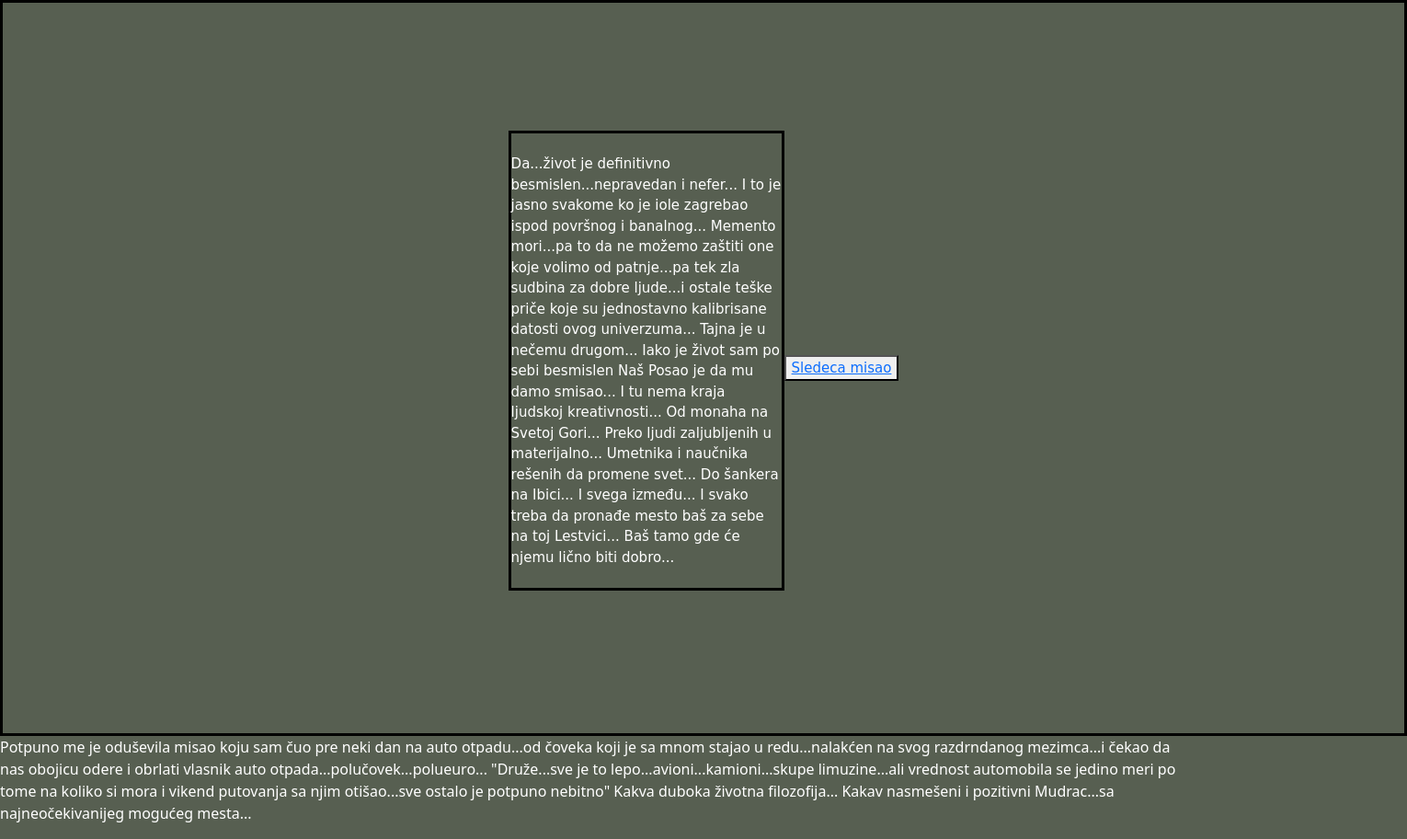
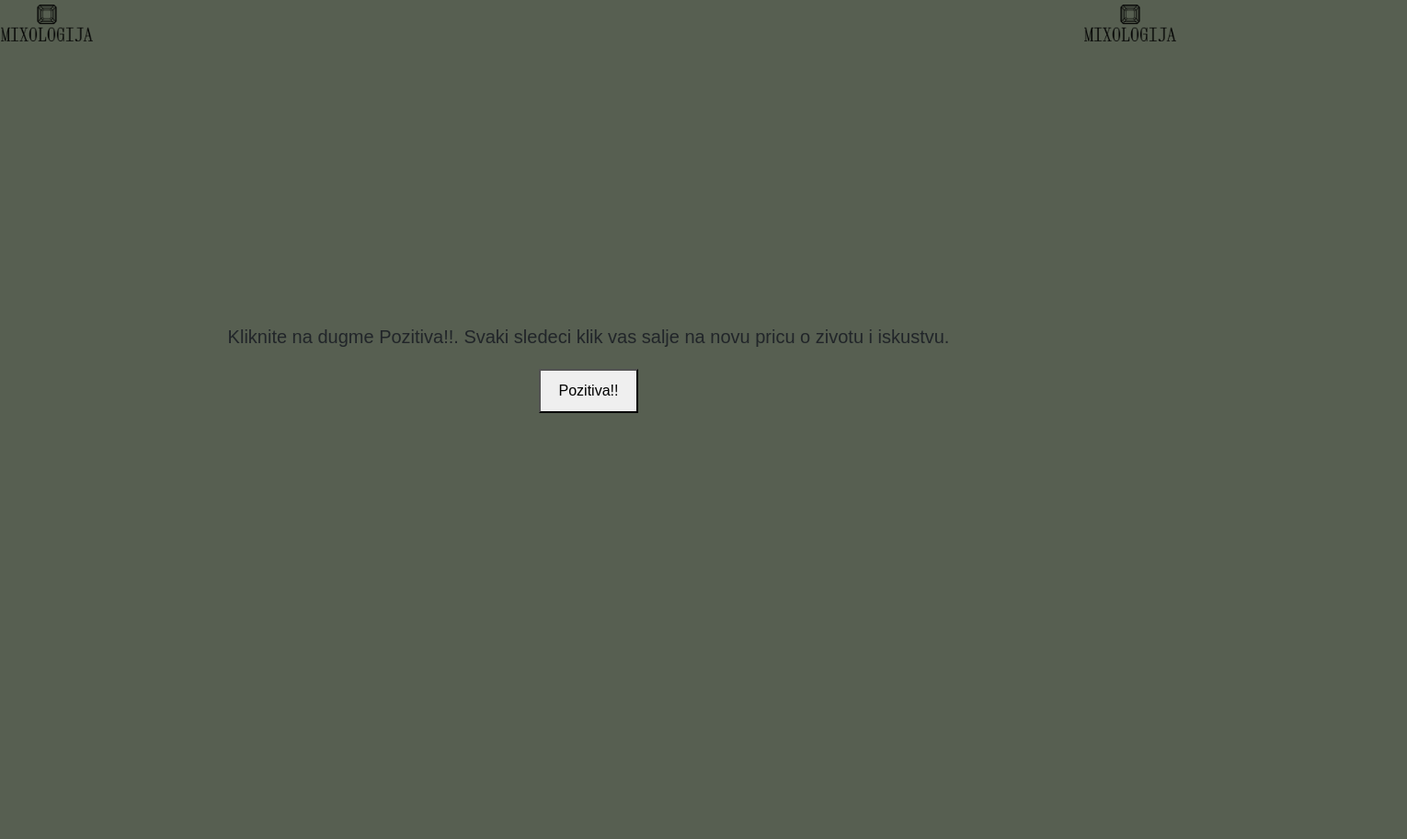
Before and after one commit to MarenceSpeed/BiznisPsihologija, a plain HTML site: page misaoDana.html in a window 1280 px wide. Shown: the whole page at 92% size, 1530 px wide, since content can reach past the window. After the commit the page ends 800 px from the top, so only its background shows below. Drawn offline with nearby package versions, Linux system fonts and the light colour scheme; a web font is replaced by a local one.

Commit message:
Add files via upload

```diff
--- a/app.css
+++ b/app.css
@@ -1,14 +1,13 @@
-body {
-    background-color: #0A3342;
+body#naslovnastrana {
+  background-color: #0a3342;
   background-image: url(mixologija-high-resolution-logo.svg);
   min-height: 100%;
-
 }
 
 h1 {
   display: flex;
   justify-content: center;
-    color: #FFFFFF;
+  color: #ffffff;
   margin-top: 2em;
 }
 @media (max-width: 600px) {
@@ -22,7 +21,7 @@ h1 {
 p {
   display: flex;
   justify-content: center;
-    color: #FFFFFF;
+  color: #ffffff;
 }
 
 .logo {
@@ -30,7 +29,6 @@ p {
   position: absolute;
   top: 5px;
   left: 1px;
-
 }
 
 .logo1 {
@@ -59,7 +57,7 @@ p {
   padding: 15px 30px;
   font-size: 16px;
   color: #fff;
-    background-color: #F62F63;
+  background-color: #f62f63;
   border: none;
   border-radius: 5px;
   text-decoration: none;
@@ -68,14 +66,14 @@ p {
 }
 
 .button:hover {
-    background-color: #F62F63;
+  background-color: #f62f63;
   box-shadow: 0 4px 8px rgba(0, 0, 0, 0.2);
 }
 /* Kod za html stranicu misaoDana.html je kucan odavde */
 
-.misao1 {
+.hidden {
   width: 300px;
-    height: 500px ;
+  height: 500px;
   display: flex;
   justify-content: center;
   align-items: center;
@@ -83,7 +81,7 @@ p {
 }
 
 .misaoDana {
-    width: 1530px;  /* Set the desired width */
+  width: 1530px; /* Set the desired width */
   border: 3px solid black; /* Optional: Add a border */
   font-family: "Playwrite NG Modern", cursive;
   font-size: 15px;
@@ -98,7 +96,7 @@ p {
   height: 100px;
   border-radius: 50%;
   border: 2px solid #000;
-            background-color: #4CAF50;
+  background-color: #4caf50;
   color: white;
   text-align: center;
   line-height: 50px; /* Ovo je da bi tekst bio centriran vertikalno */
@@ -107,8 +105,40 @@ p {
   outline: none;
 }
 
-body#misaodana {
+/* body#misaodana {
   margin: 0;
   height: 100%;
-    background-color: #575F51;
+  background-color: #575f51;
 }
+ */
+.content {
+  border: 1px solid #ccc;
+  padding: 10px;
+  margin: 20px 0;
+}
+
+
+body#misaodana {
+  background-color: #575f51;
+  display: flex;
+  justify-content: center;
+  align-items: center;
+  height: 100vh;
+  margin: 0;
+  font-family: Arial, sans-serif;
+}
+
+.container {
+  text-align: center;
+}
+
+#textDiv {
+  margin-bottom: 20px;
+  font-size: 20px;
+}
+
+button {
+  padding: 10px 20px;
+  font-size: 16px;
+  cursor: pointer;
+}
--- a/app.js
+++ b/app.js
@@ -30,13 +30,23 @@ function displayInputs() {
     console.log("Displayed inputs:", answers);
 }
 
-document.getElementById('dugmemisao').addEventListener('click', function() {
-    // Create a new paragraph element
-    const newParagraph = document.createElement('p');
+const texts = [
+    "",
+    "Da...život je definitivno besmislen...nepravedan i nefer... I to je jasno svakome ko je iole zagrebao ispod površnog i banalnog... Memento mori...pa to da ne možemo zaštiti one koje volimo od patnje...pa tek zla sudbina za dobre ljude...i ostale teške priče koje su jednostavno kalibrisane datosti ovog univerzuma... Tajna je u nečemu drugom... Iako je život sam po sebi besmislen Naš Posao je da mu damo smisao... I tu nema kraja ljudskoj kreativnosti... Od monaha na Svetoj Gori... Preko ljudi zaljubljenih u materijalno... Umetnika i naučnika rešenih da promene svet... Do šankera na Ibici... I svega između... I svako treba da pronađe mesto baš za sebe na toj Lestvici... Baš tamo gde će njemu lično biti dobro...",
+    "Potpuno me je oduševila misao koju sam čuo pre neki dan na auto otpadu...od čoveka koji je sa mnom stajao u redu...nalakćen na svog razdrndanog mezimca...i čekao da nas obojicu odere i obrlati vlasnik auto otpada...polučovek...polueuro... Druže...sve je to lepo...avioni...kamioni...skupe limuzine...ali vrednost automobila se jedino meri po tome na koliko si mora i vikend putovanja sa njim otišao...sve ostalo je potpuno nebitno. Kakva duboka životna filozofija... Kakav nasmešeni i pozitivni Mudrac...sa najneočekivanijeg mogućeg mesta...",
+    "Ovo je treći tekst.",
+    "Potreba oba pertnera",
+    "Losa energija i razumevanje partnera",
+    "Ovo je četvrti tekst.",
+    "Ovo je Peti tekst.",
+  ];
 
-    // Add some text content to the new paragraph
-    newParagraph.textContent = 'This is a new paragraph.';
+  let currentIndex = 0;
 
-    // Append the new paragraph to the paragraph container
-    document.getElementById('paragraphContainer').appendChild(newParagraph);
-});
+  const textDiv = document.getElementById("textDiv");
+  const nextButton = document.getElementById("nextButton");
+
+  nextButton.addEventListener("click", () => {
+    currentIndex = (currentIndex + 1) % texts.length;
+    textDiv.innerText = texts[currentIndex];
+  });
--- a/misaoDana.html
+++ b/misaoDana.html
@@ -13,37 +13,18 @@
 </head>
 
 <body id="misaodana">
-    <div class="misaoDana">
-        <p class="misao1">Da...život je definitivno besmislen...nepravedan i nefer...
-            I to je jasno svakome ko je iole zagrebao ispod površnog i banalnog...
-            Memento mori...pa to da ne možemo zaštiti one koje volimo od patnje...pa tek zla sudbina za dobre ljude...i
-            ostale teške priče koje su jednostavno kalibrisane datosti ovog univerzuma...
-            Tajna je u nečemu drugom...
-            Iako je život sam po sebi besmislen Naš Posao je da mu damo smisao...
-            I tu nema kraja ljudskoj kreativnosti...
-            Od monaha na Svetoj Gori...
-            Preko ljudi zaljubljenih u materijalno...
-            Umetnika i naučnika rešenih da promene svet...
-            Do šankera na Ibici...
-            I svega između...
-            I svako treba da pronađe mesto baš za sebe na toj Lestvici...
-            Baš tamo gde će njemu lično biti dobro...</p>
+    <div class="logo">
+        <img src="mixologija-high-resolution-logo-transparent.png" style="width:100px">
+    </div>
 
-        <button id="dugmemisao">
-            <a href="">Sledeca misao</a>
-        </button>
+    <div class="logo1">
+        <img src="mixologija-high-resolution-logo-transparent.png" style="width:100px">
     </div>
-    <div id="misaoDana1">
-        <p class="misao2">
-            Potpuno me je oduševila misao koju sam čuo pre neki dan na auto otpadu...od čoveka koji je sa mnom stajao u
-            redu...nalakćen na svog razdrndanog mezimca...i čekao da nas obojicu odere i obrlati vlasnik auto
-            otpada...polučovek...polueuro...
-            "Druže...sve je to lepo...avioni...kamioni...skupe limuzine...ali vrednost automobila se jedino meri po tome
-            na koliko si mora i vikend putovanja sa njim otišao...sve ostalo je potpuno nebitno"
-            Kakva duboka životna filozofija...
-            Kakav nasmešeni i pozitivni Mudrac...sa najneočekivanijeg mogućeg mesta...
-        </p>
+    <div class="container">
+        <div id="textDiv">Kliknite na dugme Pozitiva!!. Svaki sledeci klik vas salje na novu pricu o zivotu i iskustvu.</div>
+        <button id="nextButton">Pozitiva!!</button>
     </div>
+
     <script src="app.js">
 
     </script>
```
Also changed, not shown: index.html (+1 -1 lines), misaoDana2.html (added, +25 -0 lines). Lines whose indentation alone changed are shown as unchanged.
